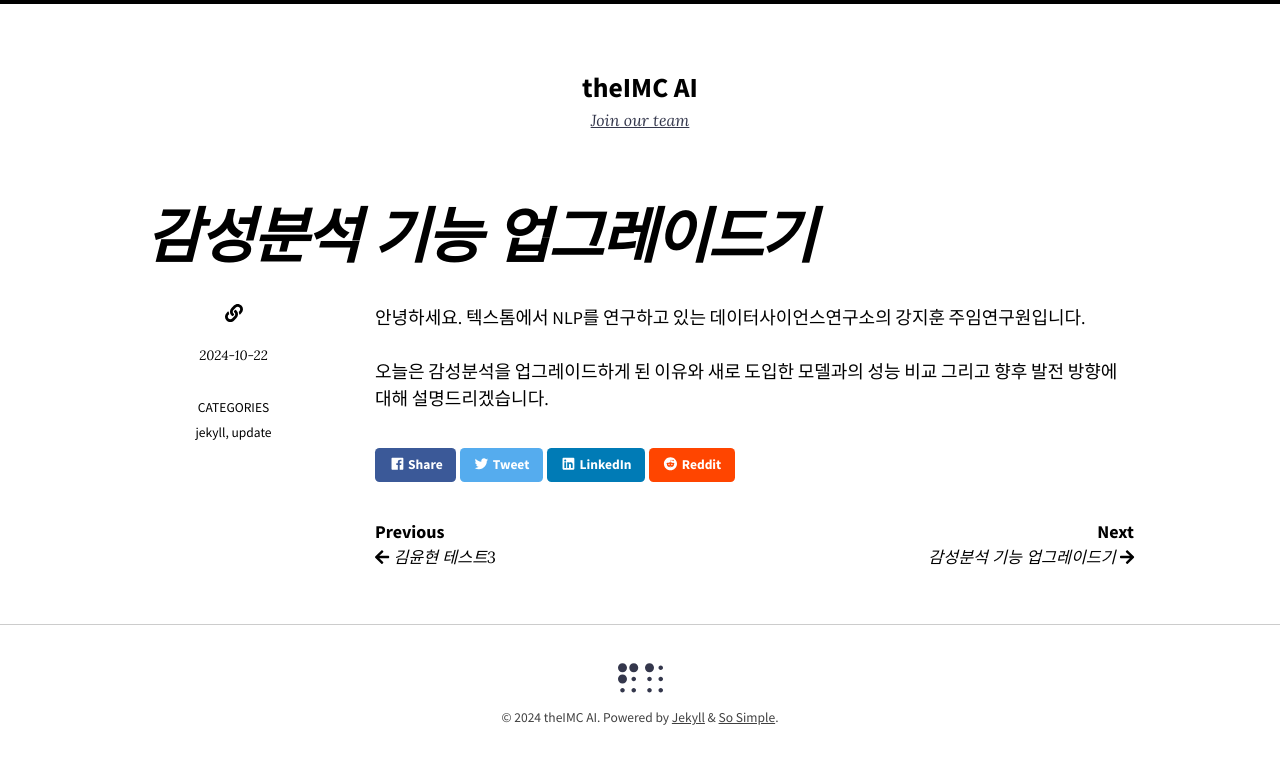
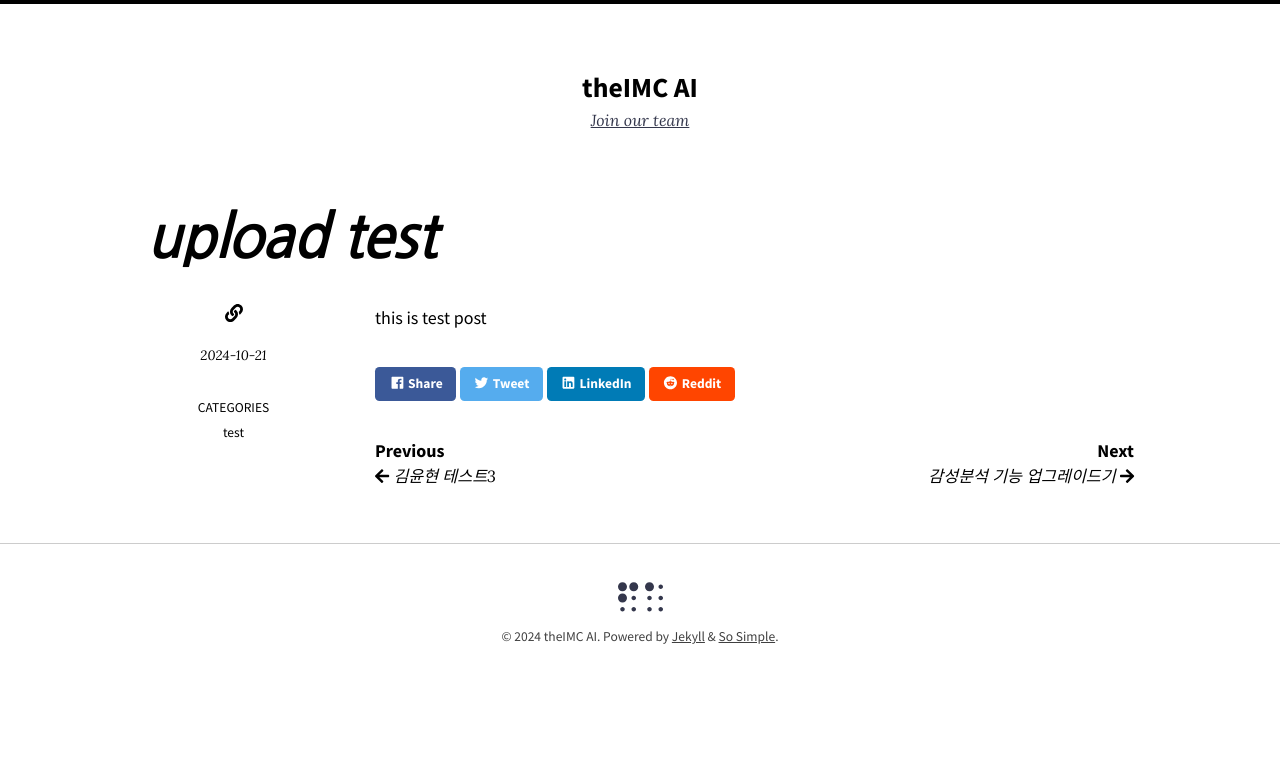
Before and after one commit to hjjson/hjjson.github.io, a Jekyll site: the page built from _posts/2024-10-19-test3 copy.markdown, in a window 1280 px wide. Shown: the top 764 px of the page. Built offline with Jekyll 4.4.1, drawn with Linux system fonts in a browser that asks for light colours; nearby versions of some CDN libraries.

Commit message:
Update 2024-10-19-test3 copy.markdown

```diff
--- a/_posts/2024-10-19-test3 copy.markdown
+++ b/_posts/2024-10-19-test3 copy.markdown
@@ -1,9 +1,7 @@
 ---
 layout: post
-title: "감성분석 기능 업그레이드기"
-date: 2024-10-22 10:56:26 +0900
-categories: jekyll update
+title: upload test
+date: 2024-10-21
+categories: test
 ---
-안녕하세요. 텍스톰에서 NLP를 연구하고 있는 데이터사이언스연구소의 강지훈 주임연구원입니다.
-
-오늘은 감성분석을 업그레이드하게 된 이유와 새로 도입한 모델과의 성능 비교 그리고 향후 발전 방향에 대해 설명드리겠습니다.
+this is test post
```
